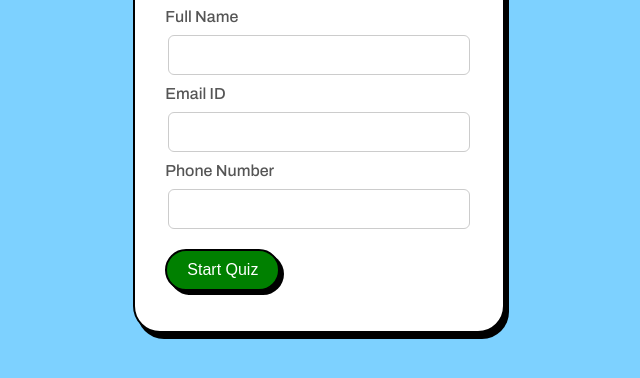
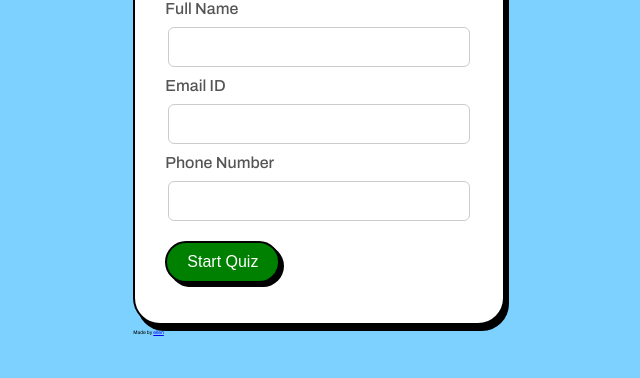
Before and after one commit to ellen-rose-james/mind-marathon, a plain HTML site: page login.html in a window 1280 px wide. Shown: the part 274-652 px from the top of the page, without its empty margins (321-961 px from the left). Drawn offline with Linux system fonts and the light colour scheme.

Commit message:
feat: add attribution to the quiz registration page

```diff
--- a/assets/css/form.css
+++ b/assets/css/form.css
@@ -75,3 +75,7 @@ button:active {
   border-radius: 27px;
   box-shadow: 6px 6px 0 #000;
 }
+
+.footer{
+  font-size: 5px;
+}
--- a/login.html
+++ b/login.html
@@ -41,6 +41,8 @@
     </form>
   </div>
 
+  <p class="footer">Made by <a href="https://github.com/ellen-rose-james">ellen</a></p>
+
   <script src="./assets/js/form.js?v=1.0"></script>
 </body>
 </html>
```
